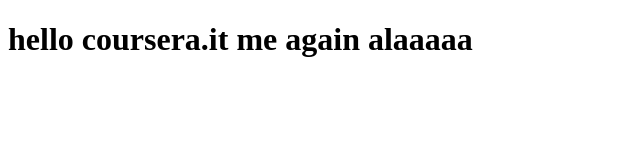
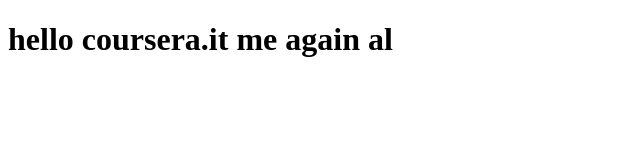
Before and after one commit to corleone101-A/coursera-alaasite, a plain HTML site: page index.html in a window 1280 px wide. Shown: the whole page, without its empty margins (0-640 px from the left). Drawn offline with Linux system fonts and the light colour scheme.

Commit message:
alaalocal ex

```diff
--- a/index.html
+++ b/index.html
@@ -4,6 +4,6 @@
     <title>hello coursera!</title>
 </head>
 <body>
-    <h1>hello coursera.it me again alaaaaa</h1>
+    <h1>hello coursera.it me again al</h1>
 </body>
 </html>
```
